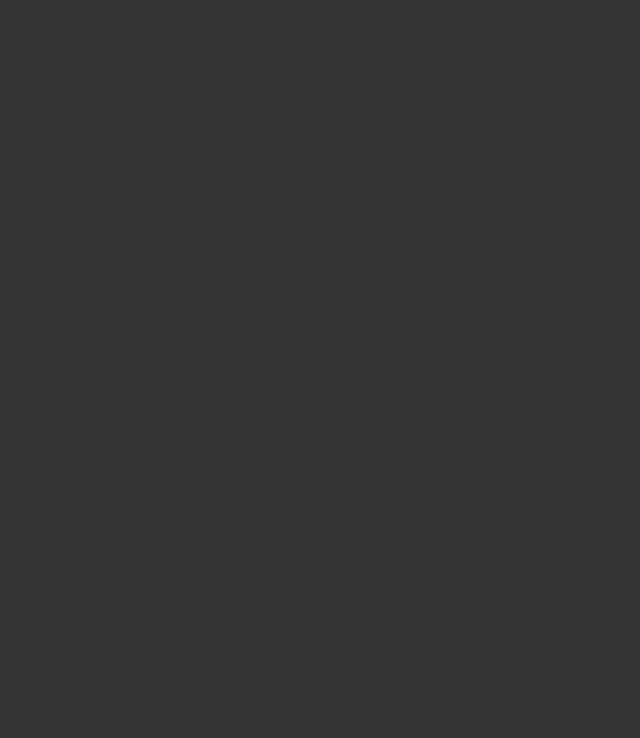
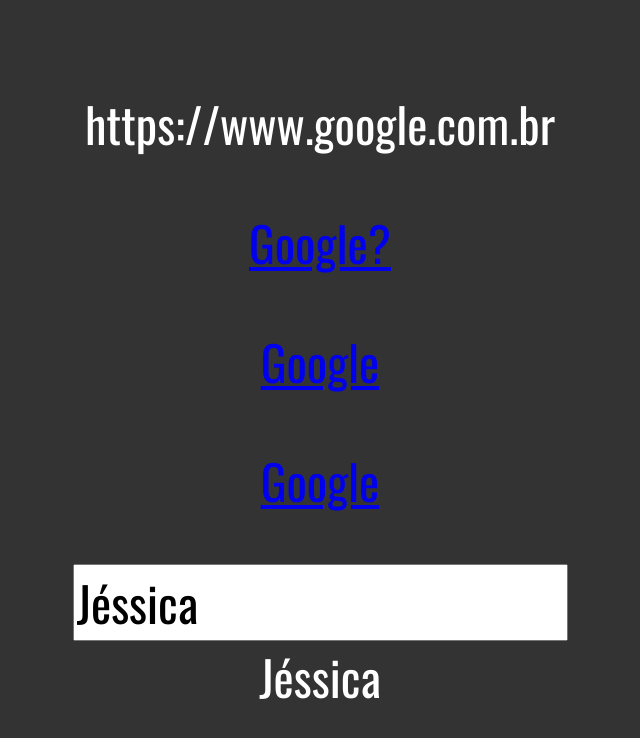
Before and after one commit to jhoni-costa/exercicios_vue_js, a website: page exercicios/binding.html in a window 1280 px wide. Shown: the whole page, without its empty margins (320-960 px from the left). Drawn offline with Linux system fonts and the light colour scheme.

Commit message:
Exercicios Binding

```diff
--- a/exercicios/binding.html
+++ b/exercicios/binding.html
@@ -1,15 +1,38 @@
 <!DOCTYPE html>
 <html>
+
 <head>
     <meta charset="UTF-8">
     <title>Binding</title>
     <link rel="stylesheet" href="/css/estilo.css">
     <script src="/js/vue.min.js"></script>
 </head>
+
 <body class="exercicio">
-
+    <div id="app">
+        <p>{{link}}</p>
+        <a href="{{ link }}">Google?</a>
+        <p><a v-bind:href="link">Google</a></p>
+        <a :href="link">Google</a>
+        <p>
+            <input type="text" v-model="nome"><br>
+            <span>{{nome}}</span>
+        </p>
+    </div>
     <script>
-        // ...
+        new Vue({
+            el: "#app",
+            data: {
+                nome: "Jéssica",
+                link: "https://www.google.com.br"
+            },
+            watch:{
+                nome(novoValor){
+                    console.log(novoValor.toUpperCase())
+                }
+            }
+        })
     </script>
 </body>
+
 </html>
```
